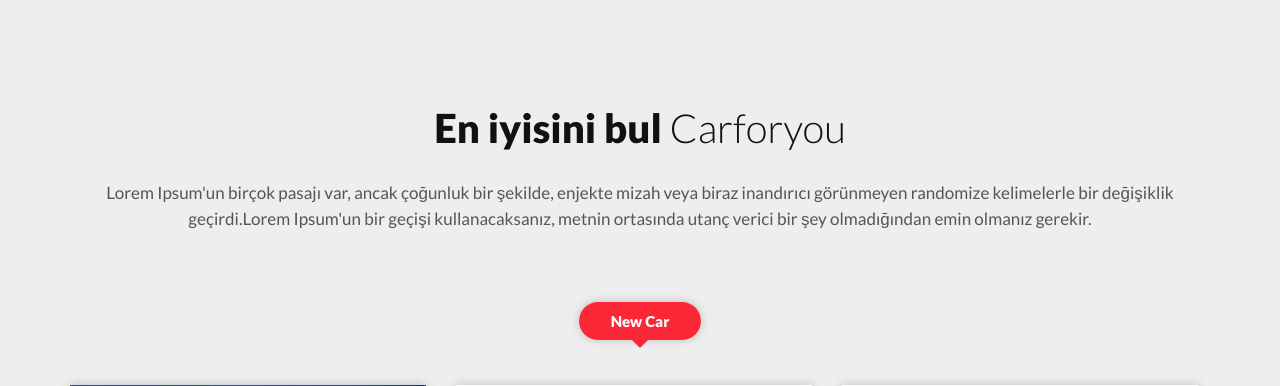
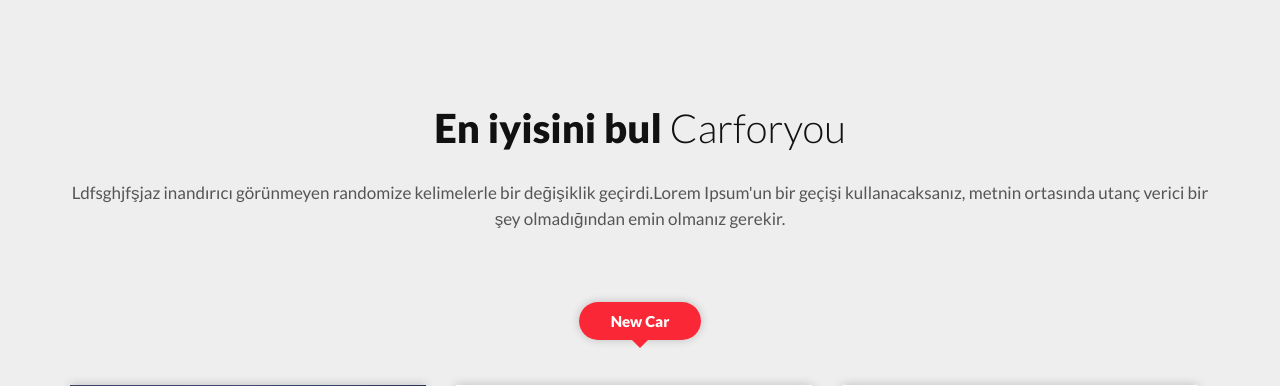
Before and after one commit to bbozkurtyusuf/bozkurt-car-rental, a PHP site: page / in a window 1280 px wide. Shown: the part 606-992 px from the top of the page. Run offline with PHP 8.4, Linux system fonts and the light colour scheme; a user stored in the database is signed in; data comes from the database, SQL or seed files in the repository.

Commit message:
son işlem sallama yazı yazıldı

```diff
--- a/index.php
+++ b/index.php
@@ -68,7 +68,7 @@
   <div class="container">
     <div class="section-header text-center">
       <h2>En iyisini bul <span>Carforyou</span></h2>
-      <p>Lorem Ipsum'un birçok pasajı var, ancak çoğunluk bir şekilde, enjekte mizah veya biraz inandırıcı görünmeyen randomize kelimelerle bir değişiklik geçirdi.Lorem Ipsum'un bir geçişi kullanacaksanız, metnin ortasında utanç verici bir şey olmadığından emin olmanız gerekir.</p>
+      <p>Ldfsghjfşjaz inandırıcı görünmeyen randomize kelimelerle bir değişiklik geçirdi.Lorem Ipsum'un bir geçişi kullanacaksanız, metnin ortasında utanç verici bir şey olmadığından emin olmanız gerekir.</p>
     </div>
     <div class="row">
 
```
